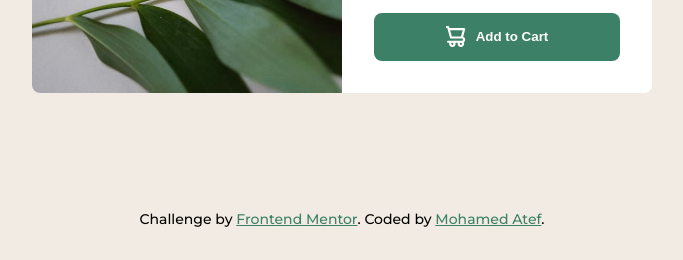
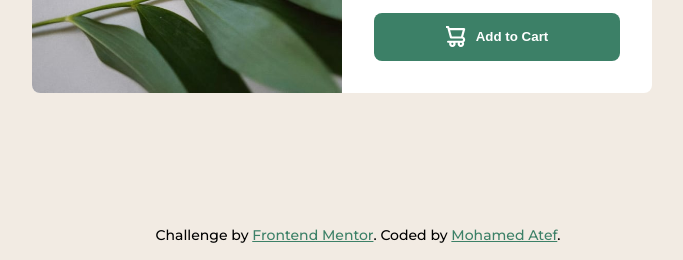
Before and after one commit to Mohamedate/product-card-component, a plain HTML site: page index.html in a window 1280 px wide. Shown: the part 540-800 px from the top of the page, without its empty margins (298-981 px from the left). Drawn offline with Linux system fonts and the light colour scheme.

Commit message:
Update style.css

```diff
--- a/style.css
+++ b/style.css
@@ -129,12 +129,11 @@ p {
 
 .footer {
     position: fixed;
-    bottom: 2rem;
-    left: 50%;
-    transform: translateX(-50%);
+    bottom: 1rem;
     text-align: center;
     margin-top: 2rem;
+    width: 100%;
 }
 .footer a {
-    color: var(--dark-cyan)
+    color: var(--dark-cyan);
 }
```
